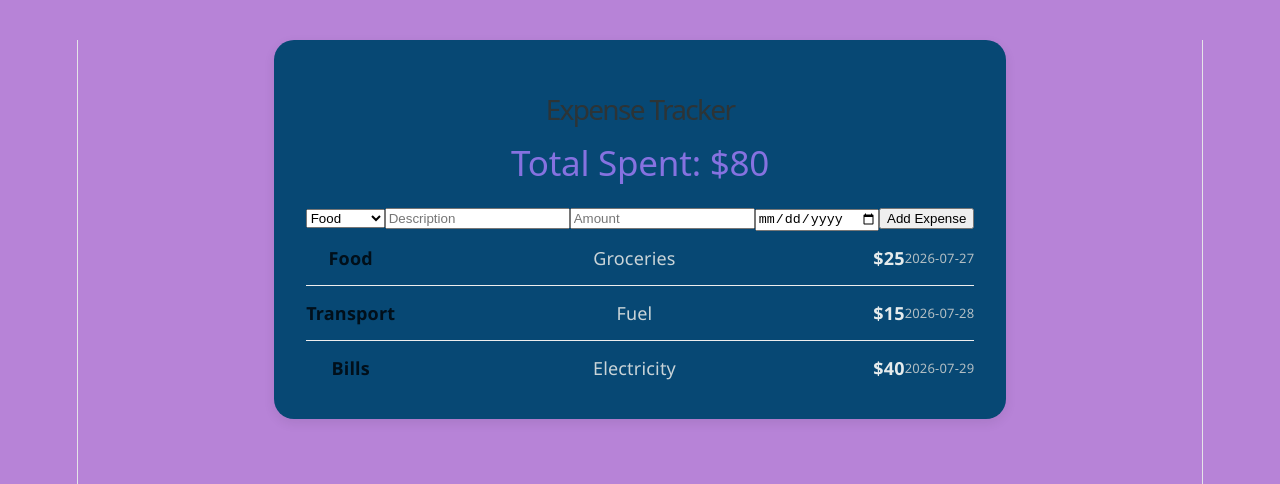
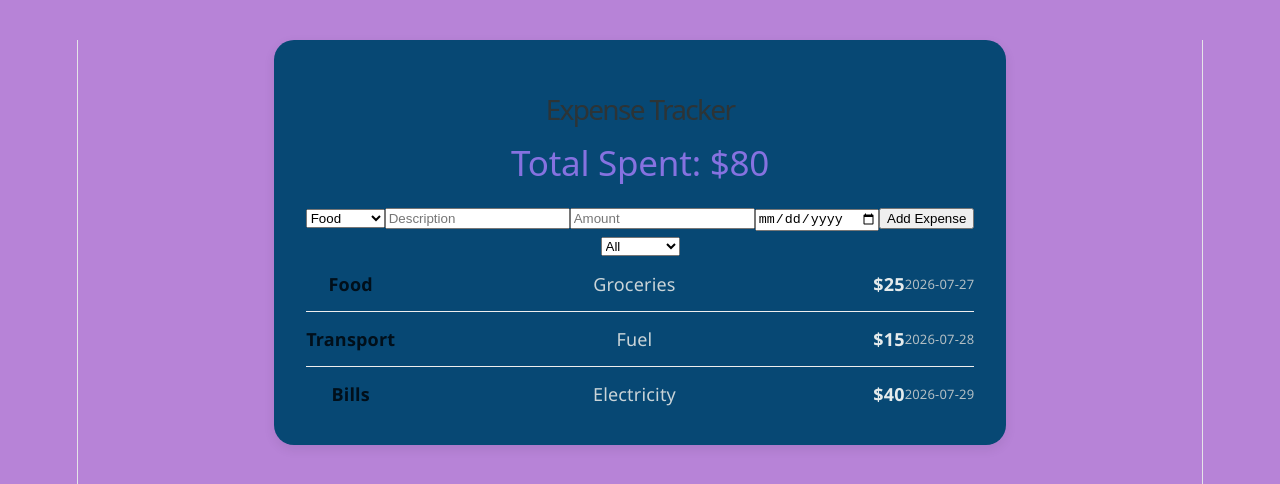
Before and after one commit to maryamnadeem2019-jpg/expense-tracker-frontend, a React (Vite) app: page / in a window 1280 px wide. Shown: the top 484 px of the page. Built offline with nearby package versions, Linux system fonts and the light colour scheme.

Commit message:
Day 8: Added category filtering and category totals

```diff
--- a/src/App.jsx
+++ b/src/App.jsx
@@ -11,16 +11,42 @@ const initialExpenses = [
 
 function App() {
   const [expenses, setExpenses] = useState(initialExpenses);
+  const [filterCategory, setFilterCategory] = useState('All');
+
   const total = expenses.reduce((sum, exp) => sum + exp.amount, 0);
+
+  const filteredExpenses = filterCategory === 'All'
+    ? expenses
+    : expenses.filter(exp => exp.category === filterCategory);
+
+  const categoryTotals = expenses.reduce((acc, exp) => {
+    acc[exp.category] = (acc[exp.category] || 0) + exp.amount;
+    return acc;
+  }, {});
+    console.log(categoryTotals);
+
+
+  console.log(categoryTotals);
+
   function addExpense(newExpense) {
-  setExpenses([...expenses, { ...newExpense, id: Date.now() }]);
-}
+    setExpenses([...expenses, { ...newExpense, id: Date.now() }]);
+  }
+
   return (
     <div className="app-container">
       <h1>Expense Tracker</h1>
       <h2>Total Spent: ${total}</h2>
-       <ExpenseForm onAdd={addExpense} />
-      {expenses.map(exp => (
+      <ExpenseForm onAdd={addExpense} />
+
+      <select value={filterCategory} onChange={e => setFilterCategory(e.target.value)}>
+        <option>All</option>
+        <option>Food</option>
+        <option>Transport</option>
+        <option>Bills</option>
+        <option>Other</option>
+      </select>
+
+      {filteredExpenses.map(exp => (
         <ExpenseRow key={exp.id} expense={exp} />
       ))}
     </div>
```
